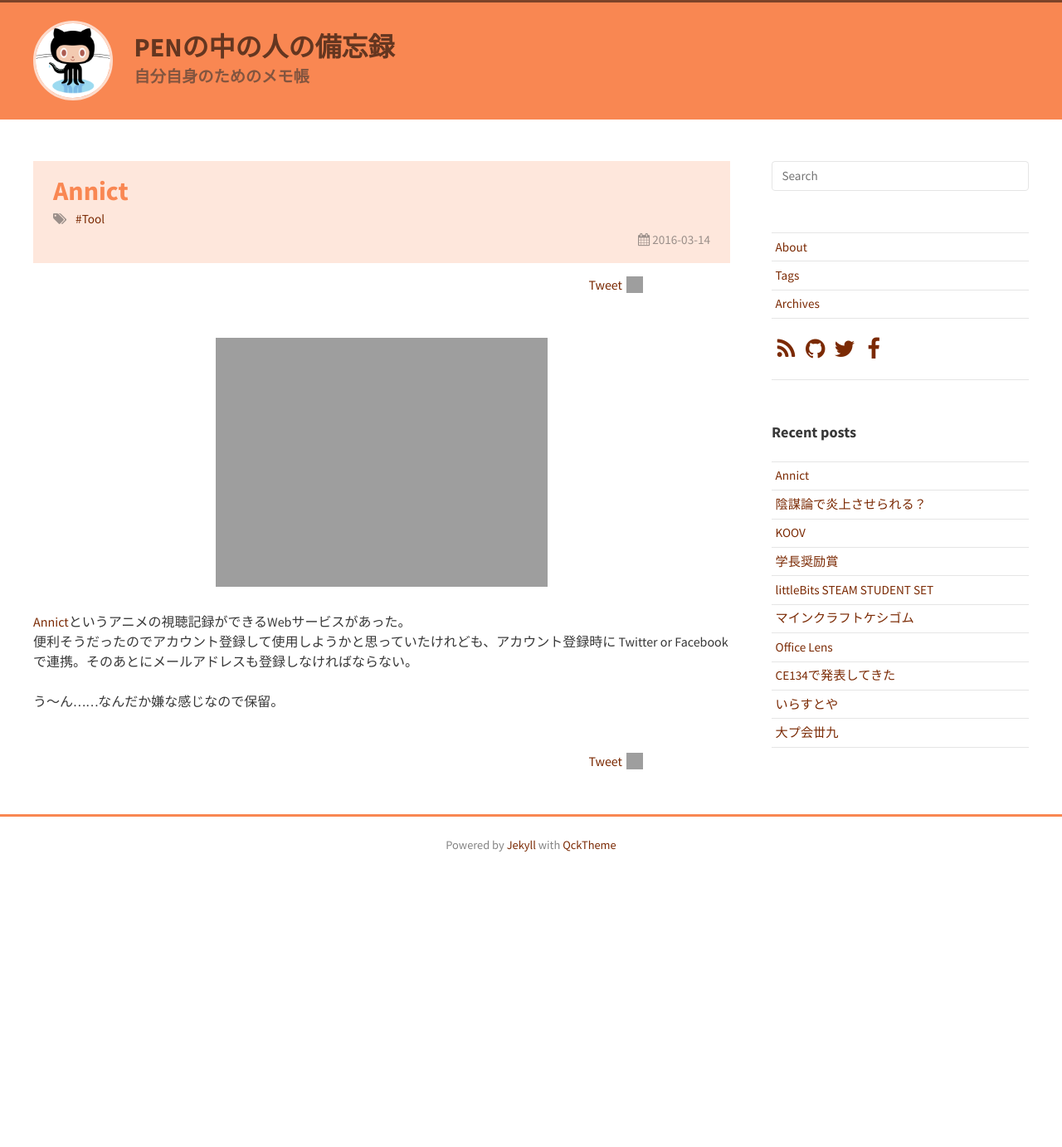
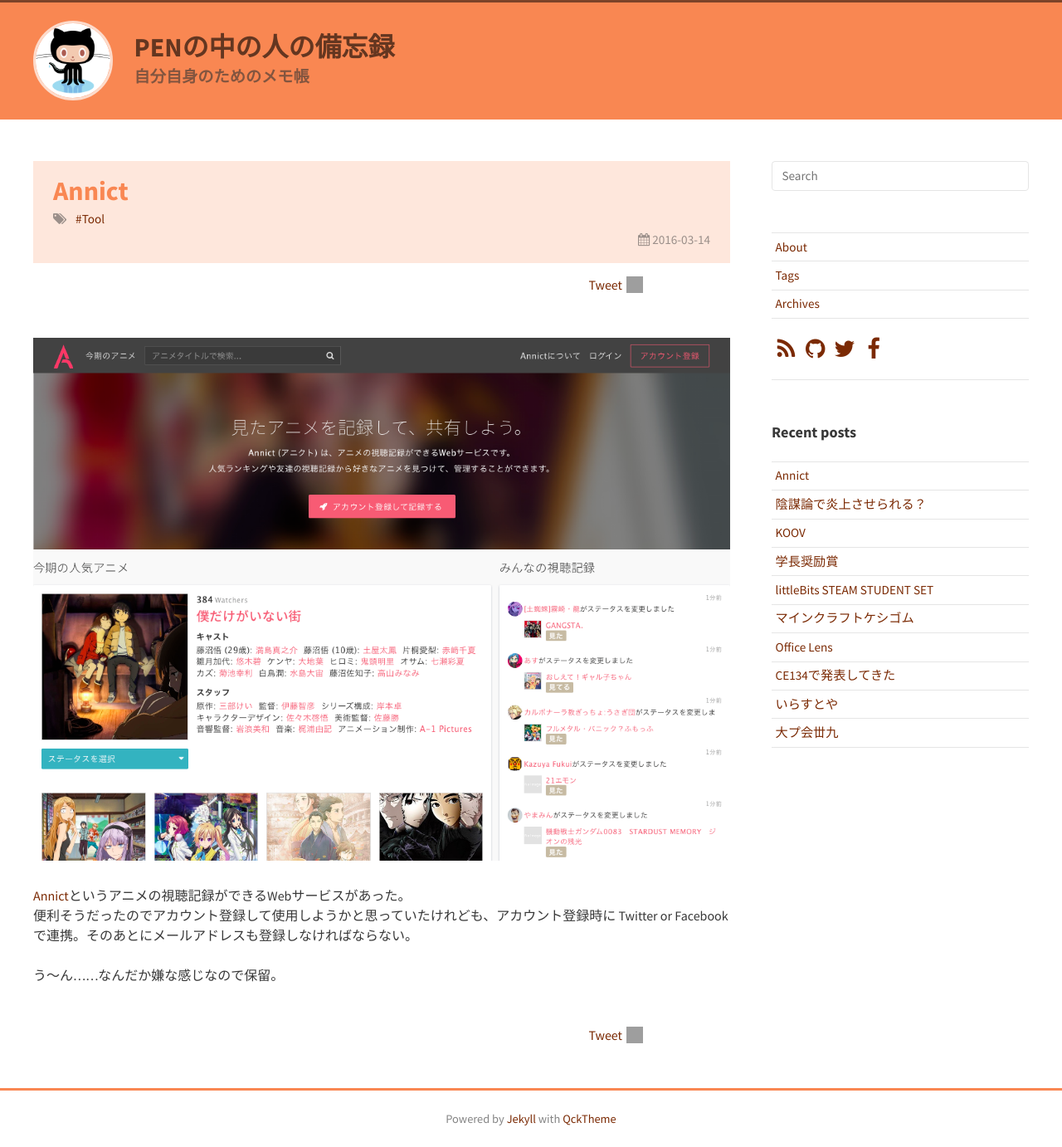
Before and after one commit to xDNCL/blog, a Jekyll site: the page built from _posts/2016-03-14-Annict.md, in a window 1280 px wide. Shown: the whole page at 83% size. Built offline with Jekyll 4.4.1, drawn with Linux system fonts in a browser that asks for light colours; nearby versions of some CDN libraries; comment, search, counter and statistics services are not loaded; before the commit the page ends 1052 px from its top, so only the background shows below that; grey boxes are pictures that could not be loaded.

Commit message:
[Fix] 画像の拡張子を間違えていたので修正

```diff
--- a/_posts/2016-03-14-Annict.md
+++ b/_posts/2016-03-14-Annict.md
@@ -4,7 +4,7 @@ title: Annict
 tags: Tool
 ---
 
-![Annict](https://xdncl.github.io/blog/assets/img/20160314.jpg)
+![Annict](https://xdncl.github.io/blog/assets/img/20160314.png)
 
 [Annict](https://annict.com/)というアニメの視聴記録ができるWebサービスがあった。
 便利そうだったのでアカウント登録して使用しようかと思っていたけれども、アカウント登録時に Twitter or Facebook で連携。そのあとにメールアドレスも登録しなければならない。
```
